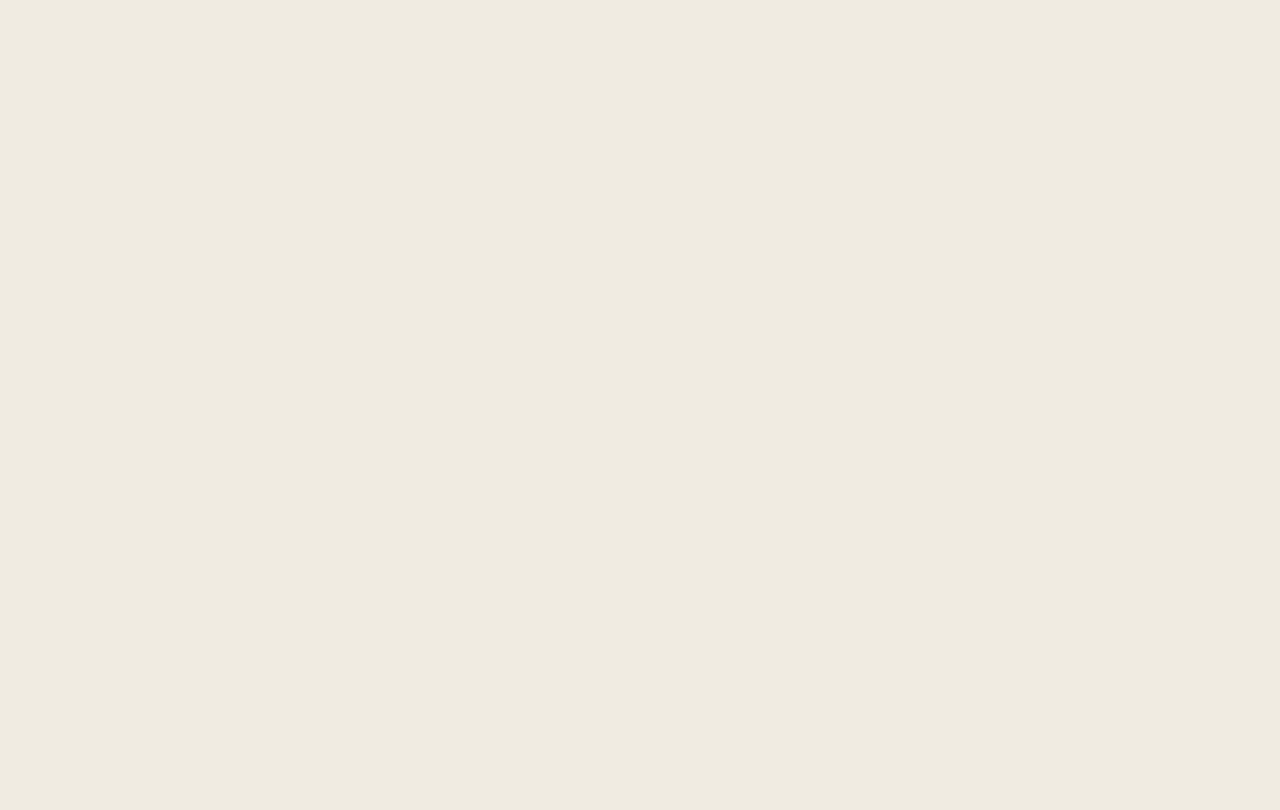
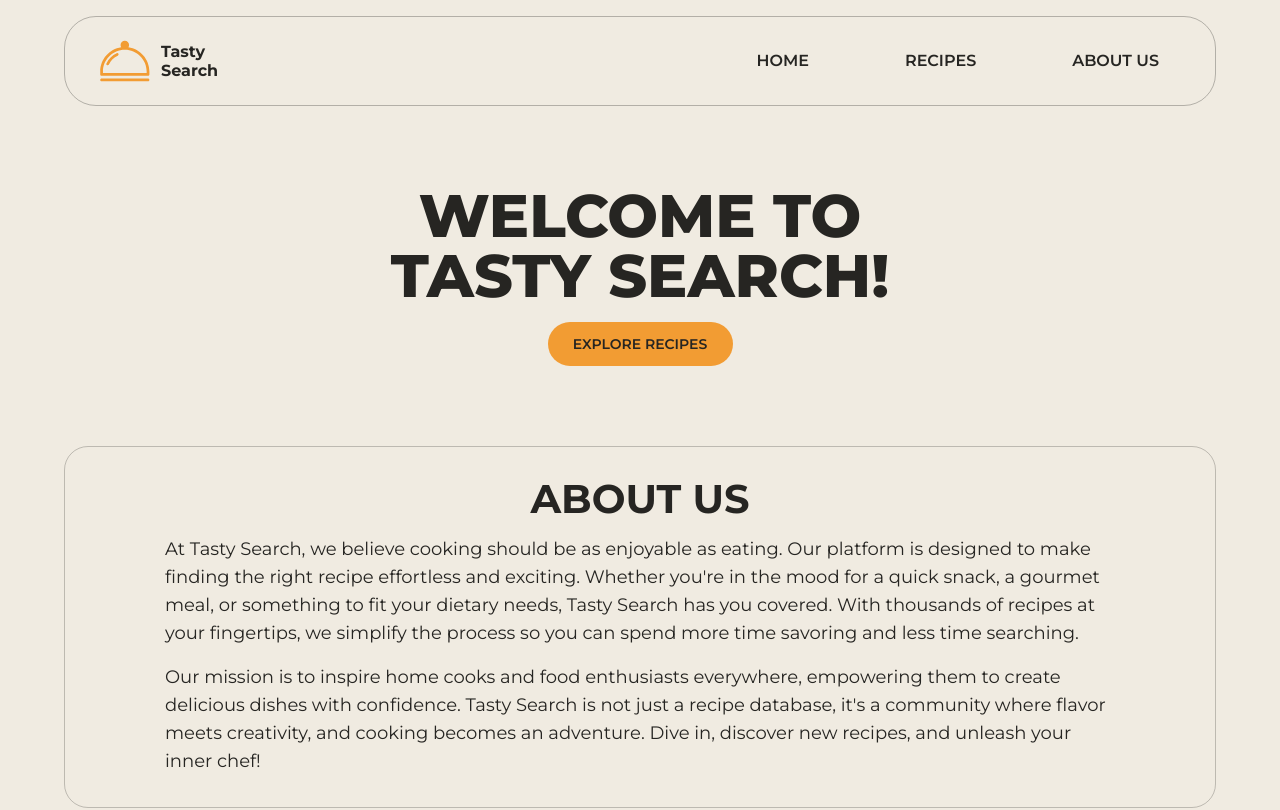
Before and after one commit to laurentiu-m/recipe-react, a React (Vite) app: page /about in a window 1280 px wide. Before the commit this address had no page. Shown: the top 810 px of the page. Built offline with nearby package versions, Linux system fonts and the light colour scheme; no server answers.

Commit message:
Add About Us page

```diff
--- a/src/App.jsx
+++ b/src/App.jsx
@@ -2,6 +2,7 @@ import { BrowserRouter as Router, Route, Routes } from "react-router-dom";
 import Home from "./pages/Home";
 import Recipes from "./pages/Recipes";
 import Recipe from "./pages/Recipe";
+import AboutUs from "./pages/AboutUs";
 
 function App() {
   return (
@@ -11,6 +12,7 @@ function App() {
           <Route path="/" element={<Home />} />
           <Route path="/recipes" element={<Recipes />} />
           <Route path="/recipe/:id" element={<Recipe />} />
+          <Route path="/about" element={<AboutUs />} />
         </Routes>
       </div>
     </Router>
--- /dev/null
+++ b/src/components/HeaderAbout.jsx
@@ -0,0 +1,26 @@
+import { useNavigate } from "react-router-dom";
+
+function HeaderAbout() {
+  const navigate = useNavigate();
+
+  const handleClick = () => {
+    navigate("/recipes");
+  };
+
+  return (
+    <div className="flex flex-col gap-4 items-center justify-center m-auto py-16 md:w-[500px]">
+      <h1 className="font-extrabold text-[38px] leading-none text-center uppercase md:text-[60px]">
+        Welcome to Tasty Search!
+      </h1>
+
+      <button
+        onClick={handleClick}
+        className="bg-primaryColor2 w-[185px] px-6 py-3 rounded-3xl font-semibold text-sm uppercase transition-all hover:bg-dark hover:text-white"
+      >
+        Explore Recipes
+      </button>
+    </div>
+  );
+}
+
+export default HeaderAbout;
--- a/src/components/HeaderHome.jsx
+++ b/src/components/HeaderHome.jsx
@@ -1,6 +1,13 @@
 import backgroundImage from "../assets/background.jpg";
+import { useNavigate } from "react-router-dom";
 
 function HeaderHome() {
+  const navigate = useNavigate();
+
+  const handleClick = () => {
+    navigate("/recipes");
+  };
+
   return (
     <div
       className="relative h-[80vh] flex flex-col items-center justify-center gap-10 px-4 rounded-[32px] bg-cover bg-center text-center"
@@ -18,7 +25,10 @@ function HeaderHome() {
         </p>
       </div>
 
-      <button className="relative z-20 bg-primaryColor2 px-6 py-3 rounded-3xl font-semibold text-sm uppercase transition-all hover:bg-white">
+      <button
+        onClick={handleClick}
+        className="relative z-20 bg-primaryColor2 px-6 py-3 rounded-3xl font-semibold text-sm uppercase transition-all hover:bg-white"
+      >
         Explore Recipes
       </button>
     </div>
--- a/src/components/Links.jsx
+++ b/src/components/Links.jsx
@@ -18,7 +18,7 @@ function Links() {
       <div className="hidden h-5 border-l border-l-white/15 md:block"></div>
 
       <li className="py-4 px-2">
-        <a href="/" className="transition-all hover:text-white/60">
+        <a href="/about" className="transition-all hover:text-white/60">
           About Us
         </a>
       </li>
--- a/src/components/NavLinks.jsx
+++ b/src/components/NavLinks.jsx
@@ -12,7 +12,7 @@ function NavLinks() {
         </a>
       </li>
       <li>
-        <a href="/" className="transition-all hover:text-primaryColor2">
+        <a href="/about" className="transition-all hover:text-primaryColor2">
           About Us
         </a>
       </li>
--- /dev/null
+++ b/src/pages/AboutUs.jsx
@@ -0,0 +1,42 @@
+import Nav from "../components/Nav";
+import HeaderAbout from "../components/HeaderAbout";
+import FeaturedRecipes from "../components/FeaturedRecipes";
+import Newsletter from "../components/Newsletter";
+import Footer from "../components/Footer";
+
+function AboutUs() {
+  return (
+    <div className="flex flex-col gap-4 min-h-screen">
+      <Nav />
+      <HeaderAbout />
+
+      <div className="flex flex-col gap-4 border border-dark/25 px-4 py-8 rounded-[24px] md:px-10 lg:items-center">
+        <h1 className="font-bold text-[26px] leading-none uppercase md:text-[40px]">
+          About Us
+        </h1>
+        <p className="text-sm text-left md:text-base lg:text-lg lg:w-[950px]">
+          At Tasty Search, we believe cooking should be as enjoyable as eating.
+          Our platform is designed to make finding the right recipe effortless
+          and exciting. Whether you&apos;re in the mood for a quick snack, a
+          gourmet meal, or something to fit your dietary needs, Tasty Search has
+          you covered. With thousands of recipes at your fingertips, we simplify
+          the process so you can spend more time savoring and less time
+          searching.
+        </p>
+        <p className="text-sm text-left md:text-base lg:text-lg lg:w-[950px]">
+          Our mission is to inspire home cooks and food enthusiasts everywhere,
+          empowering them to create delicious dishes with confidence. Tasty
+          Search is not just a recipe database, it&apos;s a community where
+          flavor meets creativity, and cooking becomes an adventure. Dive in,
+          discover new recipes, and unleash your inner chef!
+        </p>
+      </div>
+
+      <FeaturedRecipes />
+      <Newsletter />
+      <Footer />
+    </div>
+  );
+}
+
+export default AboutUs;
```
